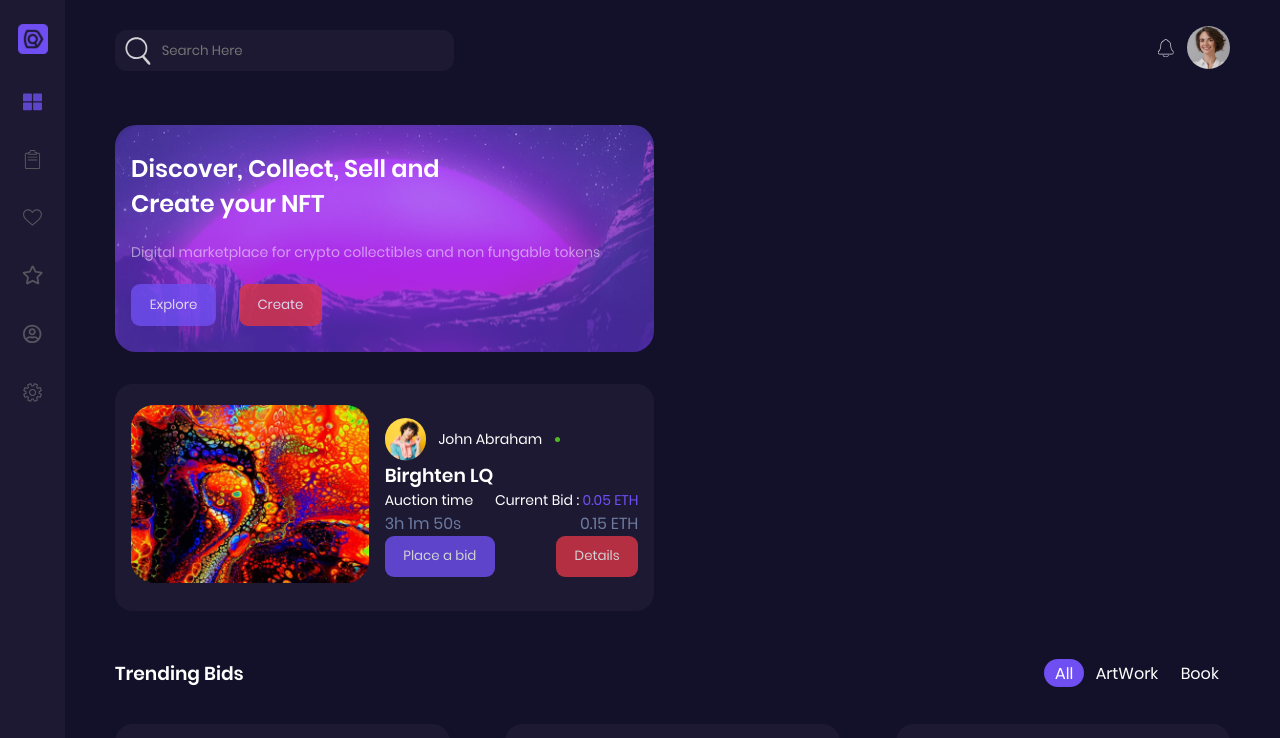
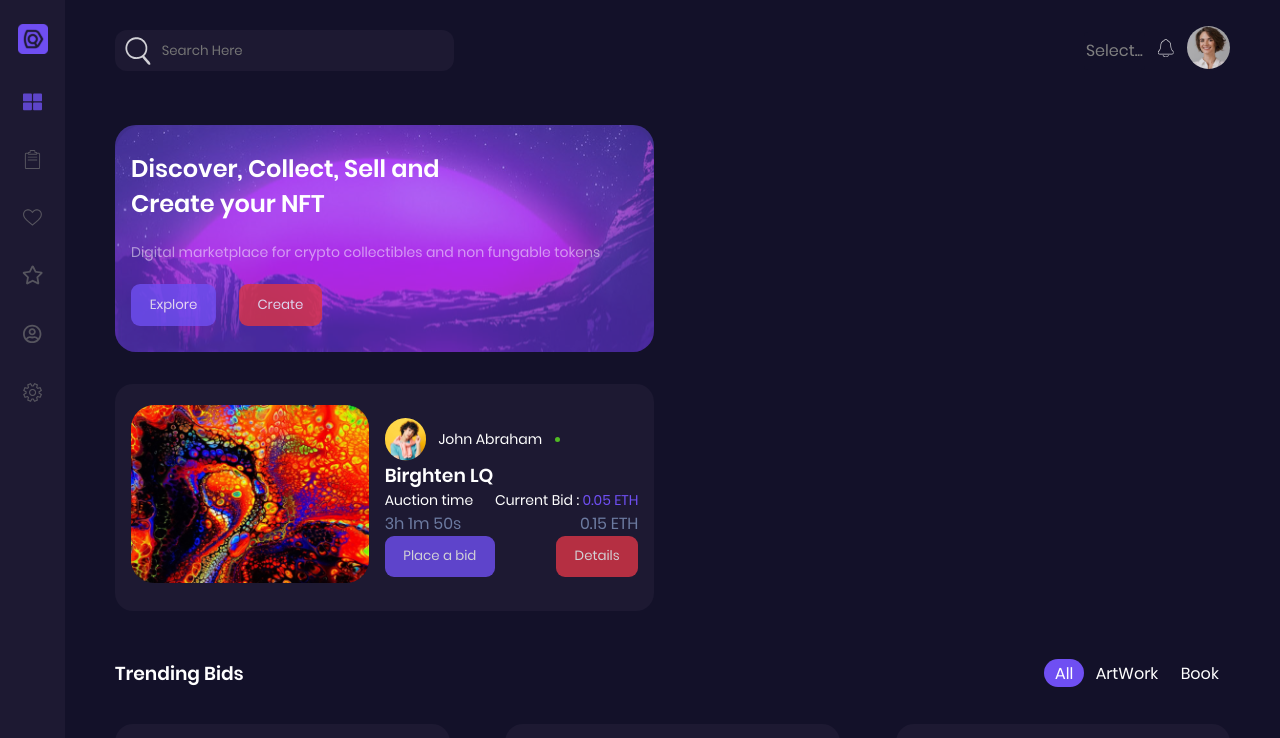
Before and after one commit to Lertyj/NFT-Marketplace, a React (Create React App) app: page / in a window 1280 px wide. Shown: the top 738 px of the page. Built offline with nearby package versions, Linux system fonts and the light colour scheme.

Commit message:
Fixed issue 27
The theme switcher is now a dropdown

```diff
--- a/package.json
+++ b/package.json
@@ -11,6 +11,7 @@
     "react-dom": "^18.2.0",
     "react-router-dom": "^6.21.1",
     "react-scripts": "5.0.1",
+    "react-select": "^5.8.0",
     "web-vitals": "^2.1.4"
   },
   "scripts": {
--- /dev/null
+++ b/src/ThemeManager/ThemeSelector.css
@@ -0,0 +1,66 @@
+.react-select__indicators {
+    display: none !important;
+}
+
+.react-select__control {
+    background: var(--main-background) !important;
+    border: none !important;
+    box-shadow: none !important;
+    cursor: pointer !important;
+}
+
+.react-select__single-value {
+    fill: var(--main-fill) !important;
+}
+
+.react-select__value-container {
+    padding: 0 !important;
+}
+
+.react-select__input {
+    caret-color: transparent !important;
+    cursor: pointer !important;
+}
+
+.react-select__menu {
+    background: none !important;
+    padding: 0 !important;
+    fill: var(--main-fill) !important;
+}
+
+.react-select__option {
+    padding: 0 !important;
+}
+
+.react-select__option:hover {
+    background: none !important;
+}
+
+.react_select__menu {
+    position: relative;
+    background-color: var(--main-background) !important;
+    box-shadow: none !important;
+    outline: none !important;
+    z-index: 9999;
+}
+
+.react-select__menu {
+    background-color: var(--main-background) !important;
+    border: none !important;
+    margin: 0 !important;
+    box-shadow: none !important;
+    left: 2px;
+    padding: 2px;
+    display: flex;
+    flex-direction: column;
+    align-items: center;
+  }
+
+  .react-select__option {
+    background-color: transparent !important;
+  }
+
+  .react-select__option--is-focused {
+    background-color: transparent !important;
+    cursor: pointer !important;
+  }
--- a/src/ThemeManager/ThemeSelector.module.css
+++ b/src/ThemeManager/ThemeSelector.module.css
@@ -1,19 +1,4 @@
 .theme_manager{
     position: relative;
+    min-width: 24px;
 }
-.theme_list{
-    position: absolute;
-    top:-5px;
-    left:-5px;
-    display: flex;
-    flex-direction: column;
-    background: var(--second-background);
-    padding: 5px;
-    border-radius:5px;
-}
-.theme_svg{
-    fill: var(--main-fill);
-}
-.theme_list button{
-    padding-bottom: .2em;
-}
--- a/src/ThemeManager/ThemeSelector.tsx
+++ b/src/ThemeManager/ThemeSelector.tsx
@@ -1,29 +1,35 @@
 import React, { useState } from "react";
+import Select from "react-select";
 import styles from "./ThemeSelector.module.css";
 import ThemeManager from "./ThemeManager";
-
+import "./ThemeSelector.css";
 const ThemeSelector = () => {
   const themeManager = new ThemeManager();
-  const [showThemes, setShowThemes] = useState(false);
+  const [selectedTheme, setSelectedTheme] = useState(
+    themeManager.getCurrentTheme()
+  );
+
   const changeTheme = (theme: string) => {
     themeManager.setCurrentTheme(theme);
-    setShowThemes(false);
+    setSelectedTheme(theme);
   };
+
+  const options = themeManager.getThemes().map((theme) => ({
+    value: theme,
+    label: (
+      <div className={styles.option}>{themeManager.getThemeIcon(theme)}</div>
+    ),
+  }));
 
   return (
     <div className={styles.theme_manager}>
-      <button onClick={() => setShowThemes(!showThemes)}>
-        {themeManager.getThemeIcon(themeManager.getCurrentTheme())}
-      </button>
-      {showThemes && (
-        <div className={styles.theme_list}>
-          {themeManager.getThemes().map((theme) => (
-            <button key={theme} onClick={() => changeTheme(theme)}>
-              {themeManager.getThemeIcon(theme)}
-            </button>
-          ))}
-        </div>
-      )}
+      <Select
+        value={options.find((option) => option.value === selectedTheme)}
+        onChange={(option) => changeTheme(option?.value || "")}
+        options={options}
+        className={styles.select}
+        classNamePrefix="react-select"
+      />
     </div>
   );
 };
```
Also changed, not shown: 1 other file (tests, documents, lock files or other folders).
